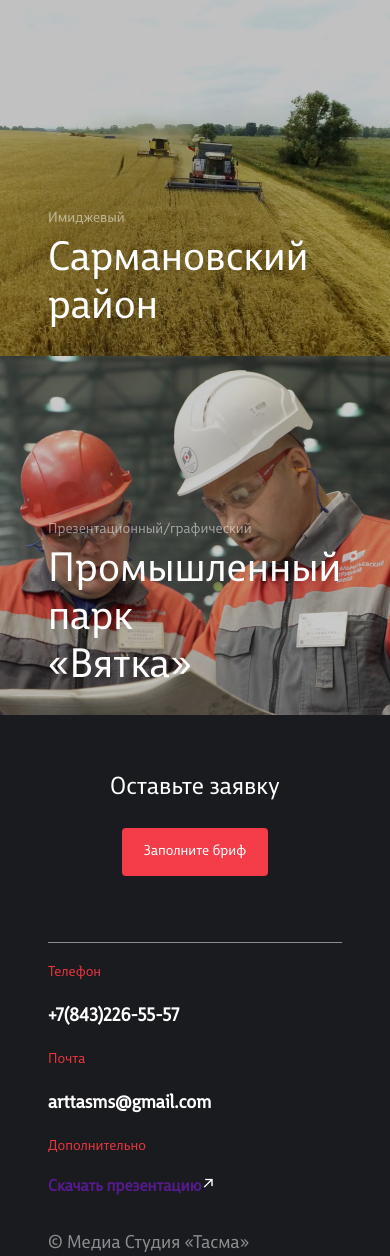
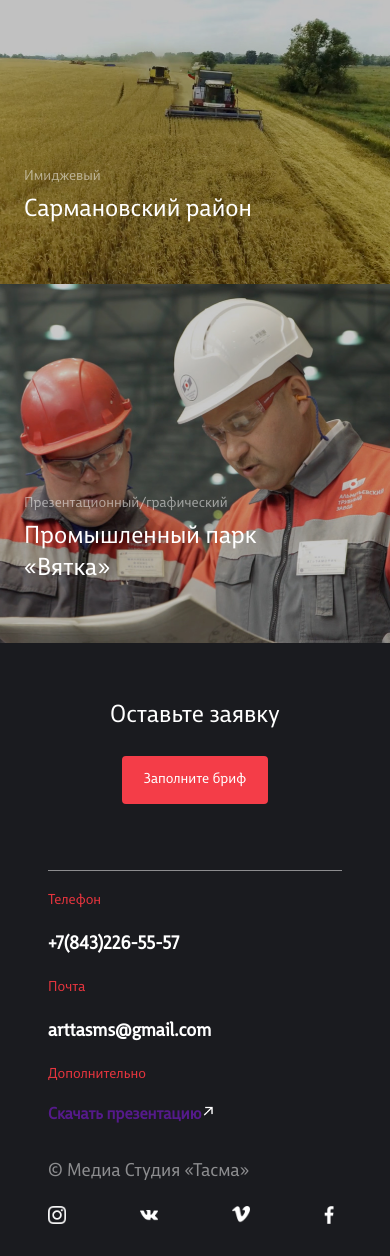
Before and after one commit to Mikhail11/Tasma, a PHP site: page /portfolio.html in a window 390 px wide; the page is wider, and only the part inside the window is pictured. Shown: the part 940-2196 px from the top of that part. Run offline with PHP 8.4, Linux system fonts and the light colour scheme.

Commit message:
Сделано очень много всего

```diff
--- a/assets/css/controls.css
+++ b/assets/css/controls.css
@@ -270,6 +270,10 @@ body {
     width:25%;
 }
 
+.container__elem_10 {
+    width:10%;
+}
+
 .container__elem_40 {
     width:40%;
 }
--- a/assets/css/styles.css
+++ b/assets/css/styles.css
@@ -795,6 +795,12 @@ footer {
     text-align: center;
     margin-bottom: 24px;
 }
+
+.portfolio-footer__background {
+    display:flex;
+    flex-direction:row;
+    justify-content: space-between;
+}
 /* === clearfix === */
 
 .portfolio:before,
@@ -809,6 +815,36 @@ footer {
     height: 1px;
     margin-top: -1px;
     visibility: hidden;
+}
+
+
+@media (max-width: 767px) {
+    .button-show-video {
+        align-self: flex-start;
+        margin-top: 10px;
+    }
+
+    .portfolio-footer__background {
+        flex-direction:column;
+        justify-content: space-between;
+        align-items:flex-start;
+    }
+
+    .portfolio-header {
+        padding: 24px !important;
+    }
+
+    .portfolio__item__menu-wrapper {
+        padding: 24px;
+        flex-direction: column;
+        align-items: flex-start;
+        justify-content: flex-end;
+    }
+
+    .portfolio__item__menu__header {
+       font-size: 24px !important;
+       line-height: 32px !important;
+    }
 }
 
 /* === clearfix === */
--- a/portfolio.html
+++ b/portfolio.html
@@ -161,9 +161,17 @@
         <a href="" class="link_iconed header header_bold container__item-content">Скачать презентацию</a>
       </div>
     </div>
-    <span class="portfolio-footer__label   header header_h4 header_white-t">
-      © Медиа Студия «Тасма»
-    </span>
+    <div class="portfolio-footer__background">
+      <span class="portfolio-footer__label   header header_h4 header_white-t">
+        © Медиа Студия «Тасма»
+      </span>
+      <div class="container container__item-content container_row container__elem_10 container__sb container__elem_s_100">
+        <a href="" class="social__link"><span class="icons instagram"></span></a>
+        <a href="" class="social__link"><span class="icons vk"></span></a>
+        <a href="" class="social__link"><span class="icons vimeo"></span></a>
+        <a href="" class="social__link"><span class="icons facebook"></span></a>
+      </div>
+    </div>
   </div>
   <div class="preloader">
     <div class="loader">
```
